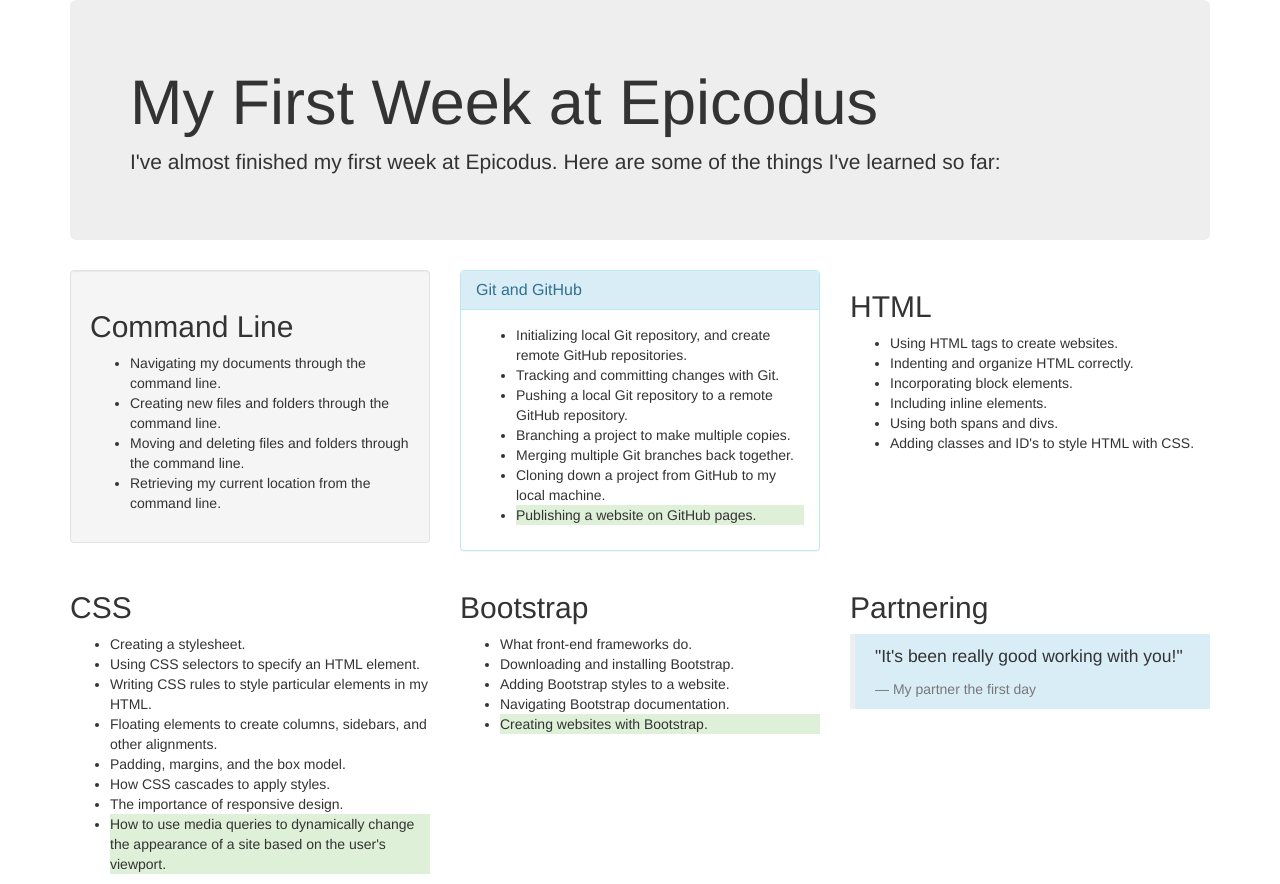
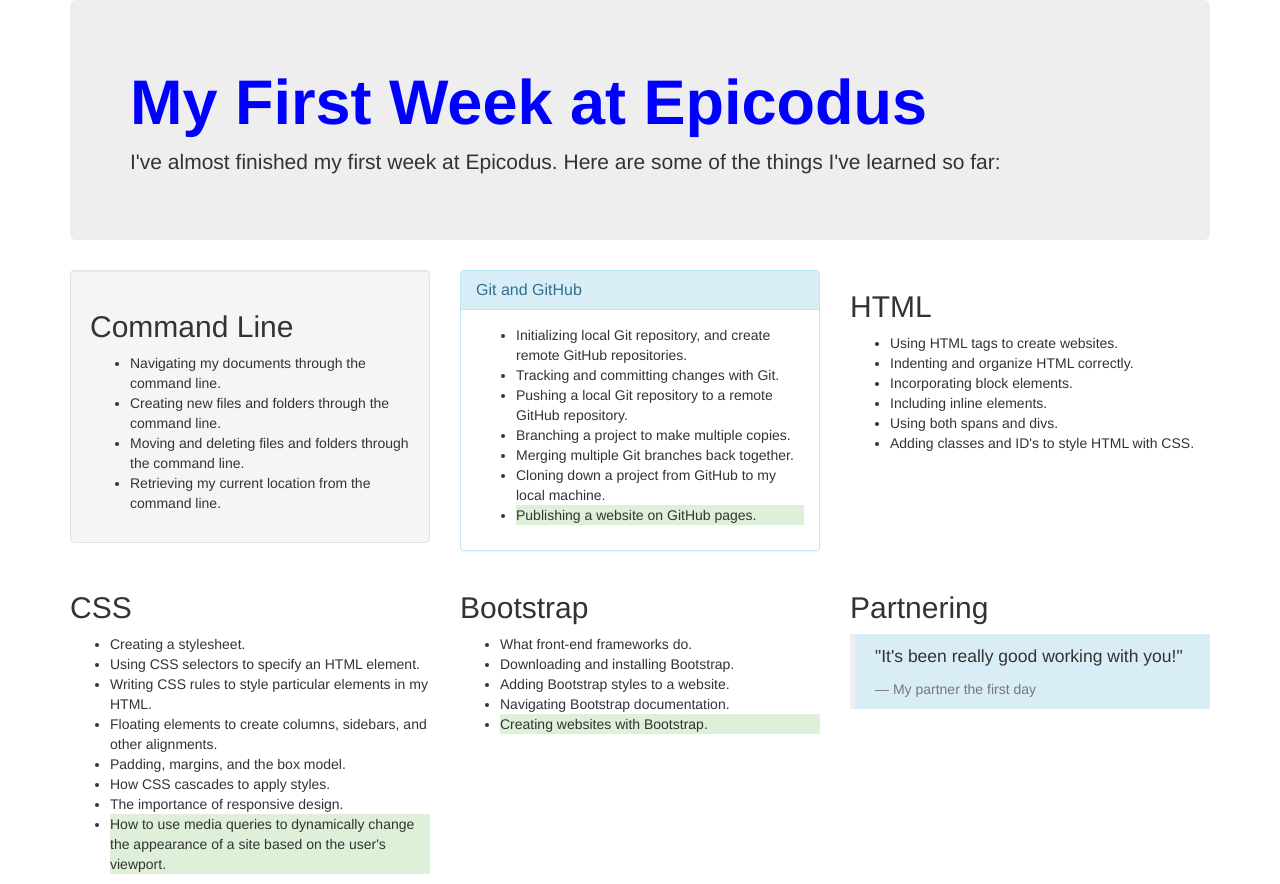
Before and after one commit to sevesheldon/week-in-review, a plain HTML site: page index.html in a window 1280 px wide. Drawn offline with Linux system fonts and the light colour scheme.

Commit message:
Overwrote bootstrap styles with styles.css file to make h1 headers blue.

```diff
--- /dev/null
+++ b/css/styles.css
@@ -0,0 +1,4 @@
+h1 {
+  font-weight: bold;
+  color: blue !important;
+}
--- a/index.html
+++ b/index.html
@@ -3,6 +3,7 @@
   <head>
     <title>My First Week at Epicodus</title>
     <link href="css/bootstrap.css" rel="stylesheet" type="text/css">
+    <link href="css/styles.css" rel="stylesheet" type="text/css">
   </head>
   <body>
     <div class="container">
```
